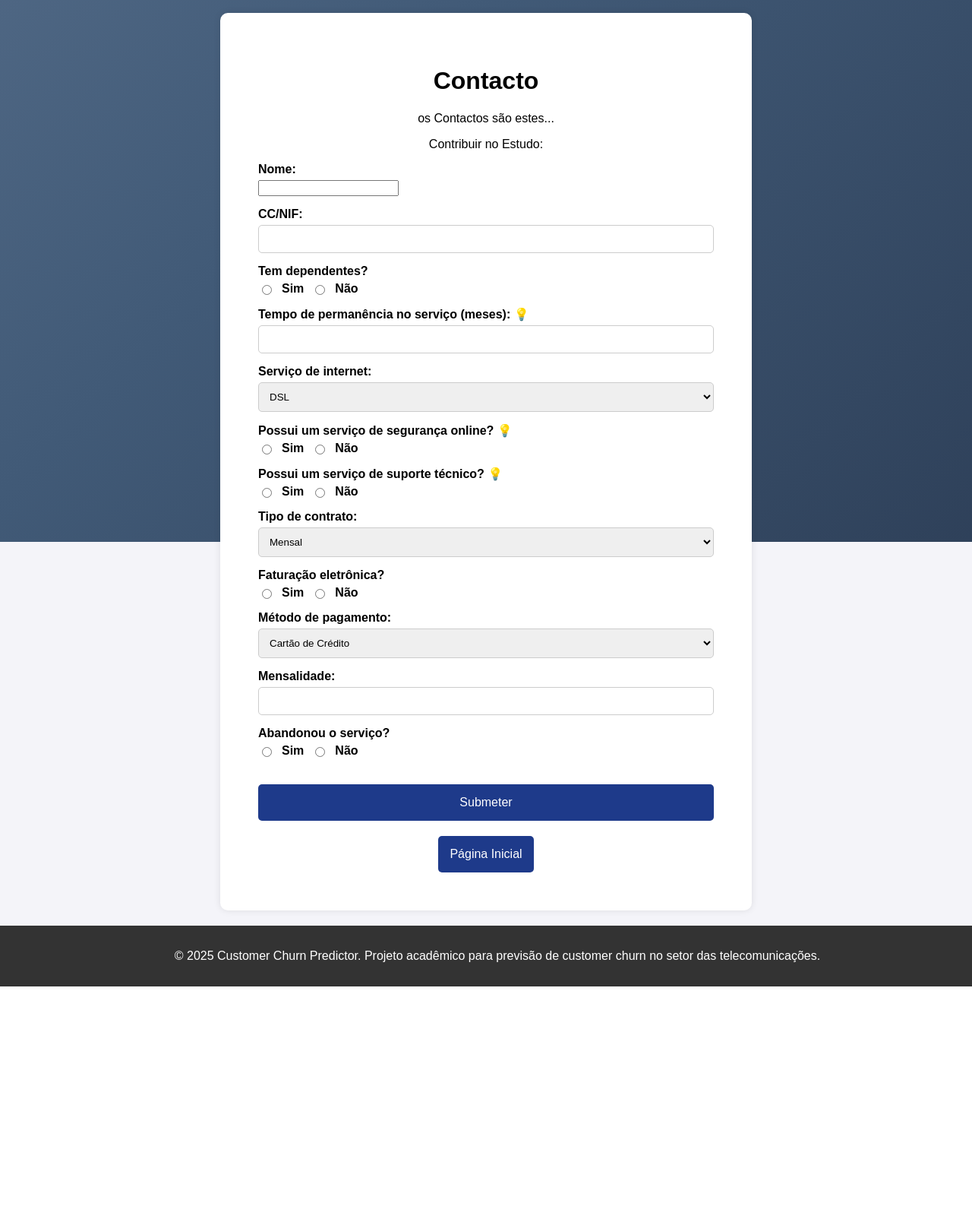
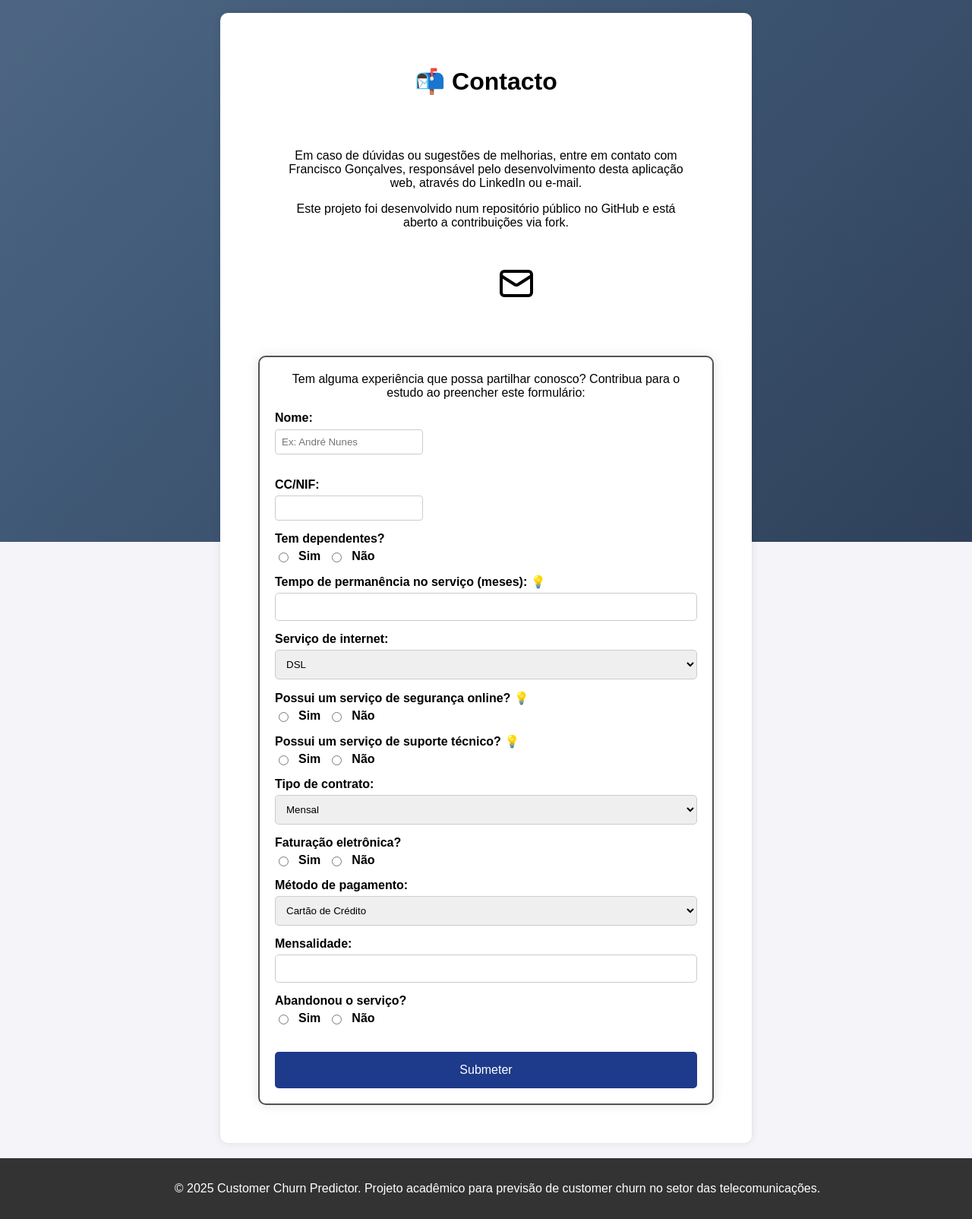
Before and after one commit to FranGoncal/ProjetoLEI, a Flask app: page /contacto in a window 1280 px wide. Shown: the part 87-1691 px from the top of the page at 76% size. Before the commit the page ends 1385 px from the top, so only its background shows below. Run offline with Flask 3, Linux system fonts and the light colour scheme; parts of the project's set-up code (start-up, migrations or seed data) failed here and were passed over.

Commit message:
Página Contacto - Conteúdo e White/Dark Mode

```diff
--- a/Website/templates/contacto.html
+++ b/Website/templates/contacto.html
@@ -5,6 +5,7 @@
     <meta name="viewport" content="width=device-width, initial-scale=1.0">
     <link rel="icon" type="image/png" href="{{ url_for('static', filename='so_icon_web.png') }}">
     <link rel="stylesheet" href="{{ url_for('static', filename='styles.css') }}">
+    <script src="https://unpkg.com/lucide@latest"></script>
     <title>Customer Churn Predictor</title>
     <style>
         body {
@@ -197,6 +198,43 @@
                 border-color: transparent transparent #555 transparent;
             }
         }
+        .highlight-form {
+            background-color: white; /* Cor de fundo branca para contraste */
+            border: 2px solid #525252; /* Contorno azul */
+            border-radius: 10px; /* Cantos arredondados */
+            padding: 20px; /* Espaçamento interno */
+            box-shadow: 0 0 15px rgba(0, 0, 0, 0.1); /* Sombra suave para destacar */
+            margin-top: 20px; /* Margem superior para separar do conteúdo acima */
+        }
+        @media (prefers-color-scheme: dark) {
+            .highlight-form {
+                background-color: #3a3939; /* Cor de fundo branca para contraste */
+                border: 2px solid #cacaca; /* Contorno azul */
+            }
+        }
+        .social-icon {
+            width: 3rem; /* Define a largura do ícone usando rem */
+            height: 3rem; /* Define a altura do ícone usando rem */
+            font-size: 3rem; /* Define o tamanho da fonte do ícone usando rem */
+        }
+
+        /* Ajuste para telas menores */
+        @media (max-width: 768px) {
+            .social-icon {
+                width: 1.75rem; /* Ajusta a largura para telas menores */
+                height: 1.75rem; /* Ajusta a altura para telas menores */
+                font-size: 1.75rem; /* Ajusta o tamanho da fonte para telas menores */
+            }
+        }
+
+        /* Ajuste para telas muito pequenas */
+        @media (max-width: 480px) {
+            .social-icon {
+                width: 1.5rem; /* Ajusta a largura para telas muito pequenas */
+                height: 1.5rem; /* Ajusta a altura para telas muito pequenas */
+                font-size: 1.5rem; /* Ajusta o tamanho da fonte para telas muito pequenas */
+            }
+        }
     </style>
 </head>
 <body>
@@ -254,20 +292,97 @@
     </header>
 
     <main>
-        <h1>Contacto</h1>
-        <p>os Contactos são estes...</p>
+        <h1>&#128236; Contacto</h1>
+
+        <section id="contacto" style="text-align: center; padding: 2rem; font-family: sans-serif;">
+
+            <p>Em caso de dúvidas ou sugestões de melhorias, entre em contato com Francisco Gonçalves, responsável pelo desenvolvimento desta aplicação web, através do LinkedIn ou e-mail.</p>
+            <p style="margin-bottom: 2rem;">Este projeto foi desenvolvido num repositório público no GitHub e está aberto a contribuições via fork.</p>
+
+            <!-- Container com ícones alinhados -->
+            <div style="display: flex; justify-content: center; gap: 40px; align-items: center;">
+
+              <!-- GitHub -->
+              <a href="https://github.com/FranGoncal/ProjetoLEI" target="_blank" title="GitHub"
+                 style="color: inherit; text-decoration: none;">
+                <div id="github" style="transition: transform 0.2s;">
+                  <i data-lucide="github" class="social-icon"></i>
+                </div>
+              </a>
+
+              <!-- LinkedIn -->
+              <a href="https://www.linkedin.com/in/francisco-goncalves-link" target="_blank" title="LinkedIn"
+                 style="color: inherit; text-decoration: none;">
+                <div id="linkedin" style="transition: transform 0.2s;">
+                  <i data-lucide="linkedin" class="social-icon"></i>
+                </div>
+              </a>
+
+              <!-- Email + tooltip, tudo dentro do botão -->
+              <button onclick="copyEmail()" title="Copiar Email"
+                      style="position: relative; margin-top: 0px; background: none; border: none; cursor: pointer; color: inherit; transition: transform 0.2s;">
+                <div id="email-icon">
+                  <i data-lucide="mail" class="social-icon"></i>
+                </div>
+                <!-- Tooltip aparece por cima -->
+                <div id="copy-msg" style="
+                  position: absolute;
+                  top: -30px;
+                  left: 50%;
+                  transform: translateX(-50%);
+                  background: #222;
+                  color: #fff;
+                  padding: 4px 8px;
+                  font-size: 0.75rem;
+                  border-radius: 4px;
+                  display: none;
+                  white-space: nowrap;
+                ">📋 Email copiado!</div>
+              </button>
+            </div>
+          </section>
+
+          <script>
+            lucide.createIcons();
+
+            function copyEmail() {
+              const email = "gfrancisco@ipcbcampus.pt";
+              navigator.clipboard.writeText(email).then(() => {
+                const msg = document.getElementById("copy-msg");
+                msg.style.display = "block";
+                setTimeout(() => (msg.style.display = "none"), 2500);
+              });
+            }
+
+            // Hover animation
+            const icons = ["github", "linkedin", "email-icon"];
+            icons.forEach(id => {
+              const el = document.getElementById(id);
+              el.addEventListener("mouseover", () => el.style.transform = "scale(1.2)");
+              el.addEventListener("mouseout", () => el.style.transform = "scale(1)");
+            });
+          </script>
 
 
-        <form method="post" action="/submit-data">
-            Contribuir no Estudo:
-            <div class="form-group">
-                <label for="name">Nome:</label>
-                <input type="text" id="name" name="name" required>
-            </div>
+
+        <form method="post" action="/submit-data" class="highlight-form">
+            Tem alguma experiência que possa partilhar conosco? Contribua para o estudo ao preencher este formulário:
+            <div class="form-group" style="display: flex; flex-direction: column; margin-bottom: 1rem;">
+                <label for="name" style="margin-bottom: 0.4rem;">Nome:</label>
+                <input type="text" id="name" name="name"
+                       placeholder="Ex: André Nunes"
+                       style="padding: 0.5rem; border: 1px solid #ccc; border-radius: 4px;"
+                       required>
+              </div>
 
             <div class="form-group">
-                <label for="ccnif">CC/NIF:</label>
-                <input type="number" id="ccnif" name="ccnif" min="0" max="999999999" step="1" required>
+                <label for="ccnif" >CC/NIF:</label>
+                <input type="text" name="ccnif" id="ccnif"
+                    minlength="8" maxlength="9"
+                    pattern="\d{8,9}"
+                    title="Introduz 8 ou 9 dígitos"
+                    style="padding: 0.5rem; border: 1px solid #ccc; border-radius: 4px;"
+                    required>
             </div>
 
             <div class="form-group">
@@ -363,7 +478,7 @@
 
 
 
-        <a href="/"><button>Página Inicial</button></a>
+        <!---<a href="/"><button>Página Inicial</button></a>--->
     </main>
 
     <script>
```
